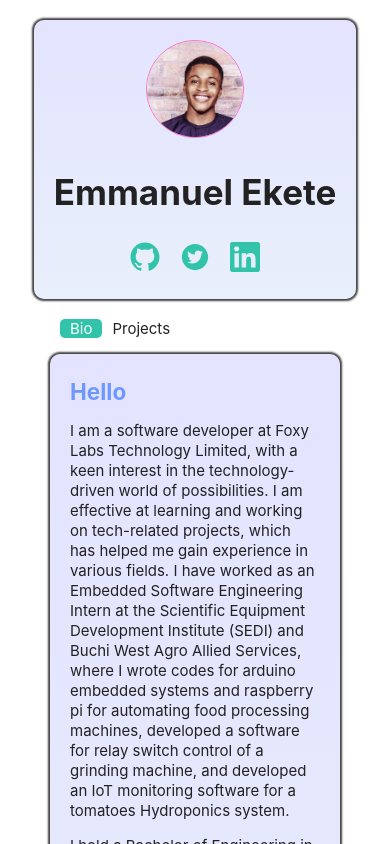
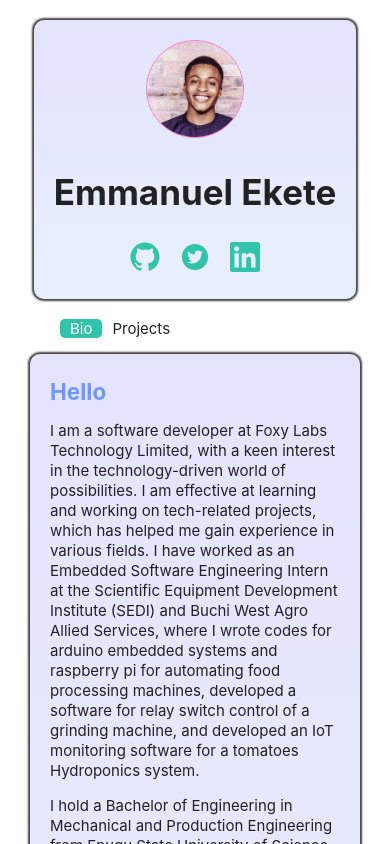
Before and after one commit to ceasar28/profile, a React (Create React App) app: page / in a window 390 px wide. Shown: the top 844 px of the page. Built offline with nearby package versions, Linux system fonts and the light colour scheme.

Commit message:
adding responsiveness

```diff
--- a/src/Components/Rightcomponents/Repository.css
+++ b/src/Components/Rightcomponents/Repository.css
@@ -15,3 +15,12 @@
   grid-template-columns: repeat(3, 1fr);
   grid-template-rows: repeat(2, 1fr);
 }
+
+@media (max-width: 767px) {
+  /* CSS rules for mobile devices go here */
+  .repo-list {
+    display: grid;
+    grid-template-columns: repeat(2, 1fr);
+    grid-template-rows: repeat(3, 1fr);
+  }
+}
--- a/src/Components/Rightcomponents/Wrapper.css
+++ b/src/Components/Rightcomponents/Wrapper.css
@@ -12,7 +12,7 @@
 
 @media (max-width: 768px) {
   .wrapper {
-    margin-right: 30px;
-    margin-left: 30px;
+    margin-right: 10px;
+    margin-left: 10px;
   }
 }
```
